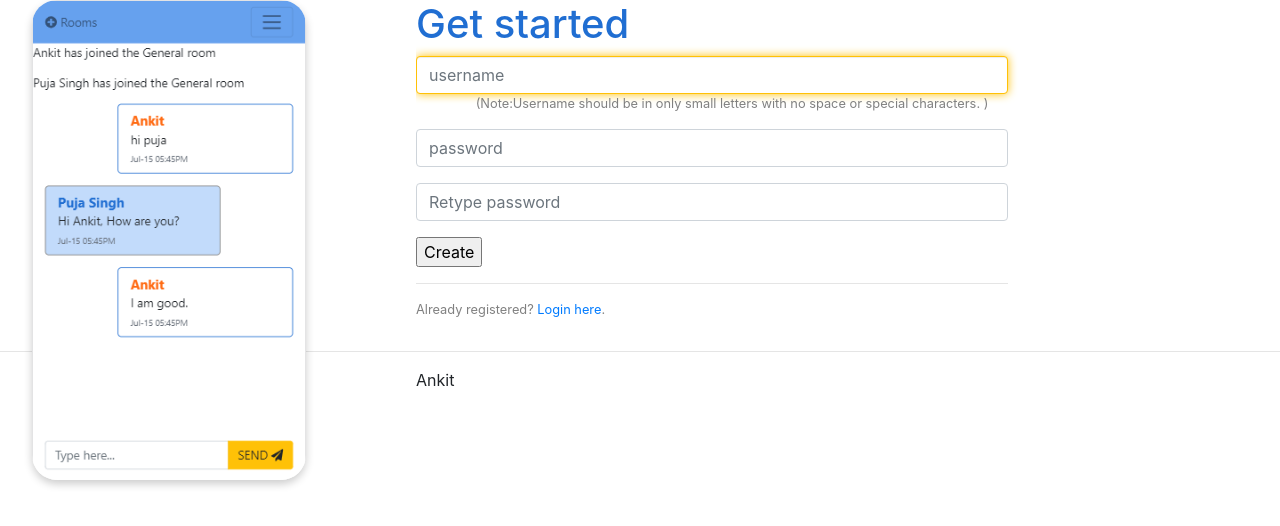
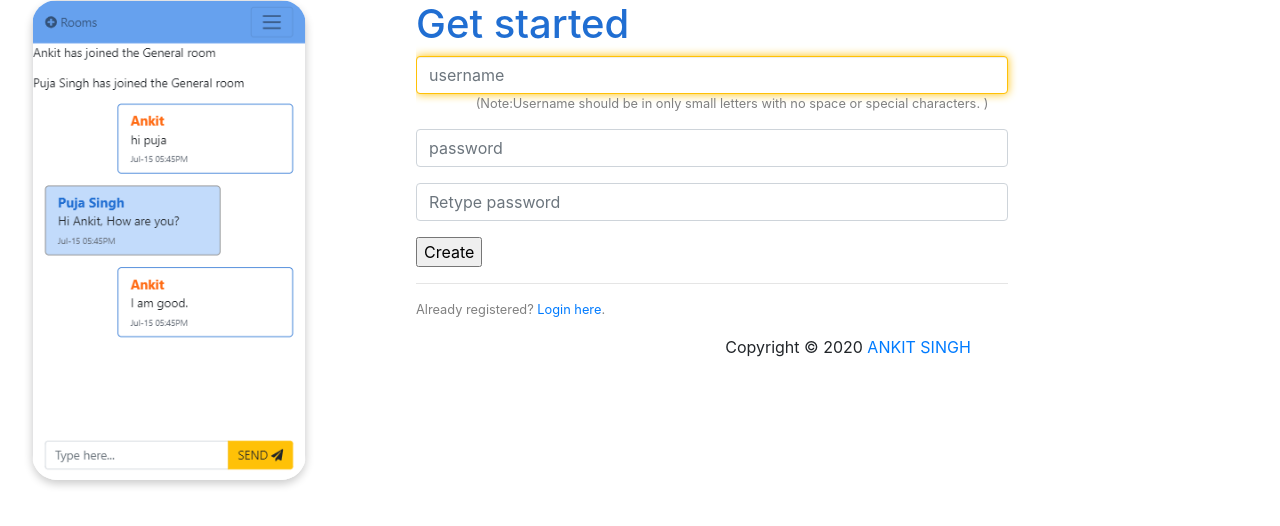
Before and after one commit to ankitsinghmyself/openchat-app, a Flask app: page / in a window 1280 px wide. Shown: the part 171-697 px from the top of the page. Run offline with Flask 2, Linux system fonts and the light colour scheme; some libraries are stand-ins or nearby versions.

Commit message:
footer add

```diff
--- a/templates/prelogin-layout.html
+++ b/templates/prelogin-layout.html
@@ -151,8 +151,8 @@
         </div>
         <!-- Righthand side end -->
         <!-- Main section end -->
-        <hr>
-        <p>Ankit</p>
+
+        <p style="text-align: center;"> Copyright &copy; 2020 <a href="https://www.linkedin.com/in/ankitsinghmyself/" target="_blank">ANKIT SINGH</a> </p>
     </div>
 </body>
 
```
